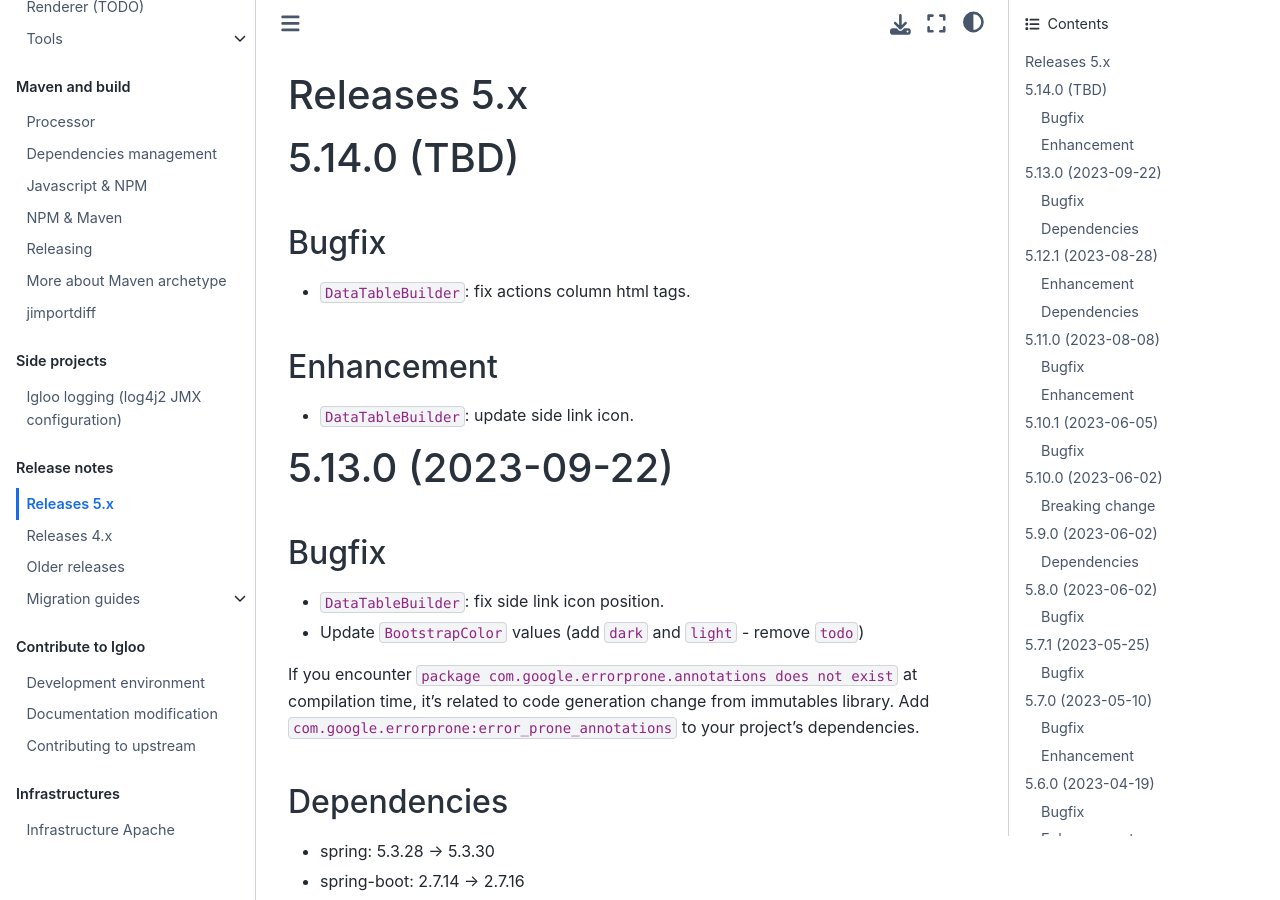
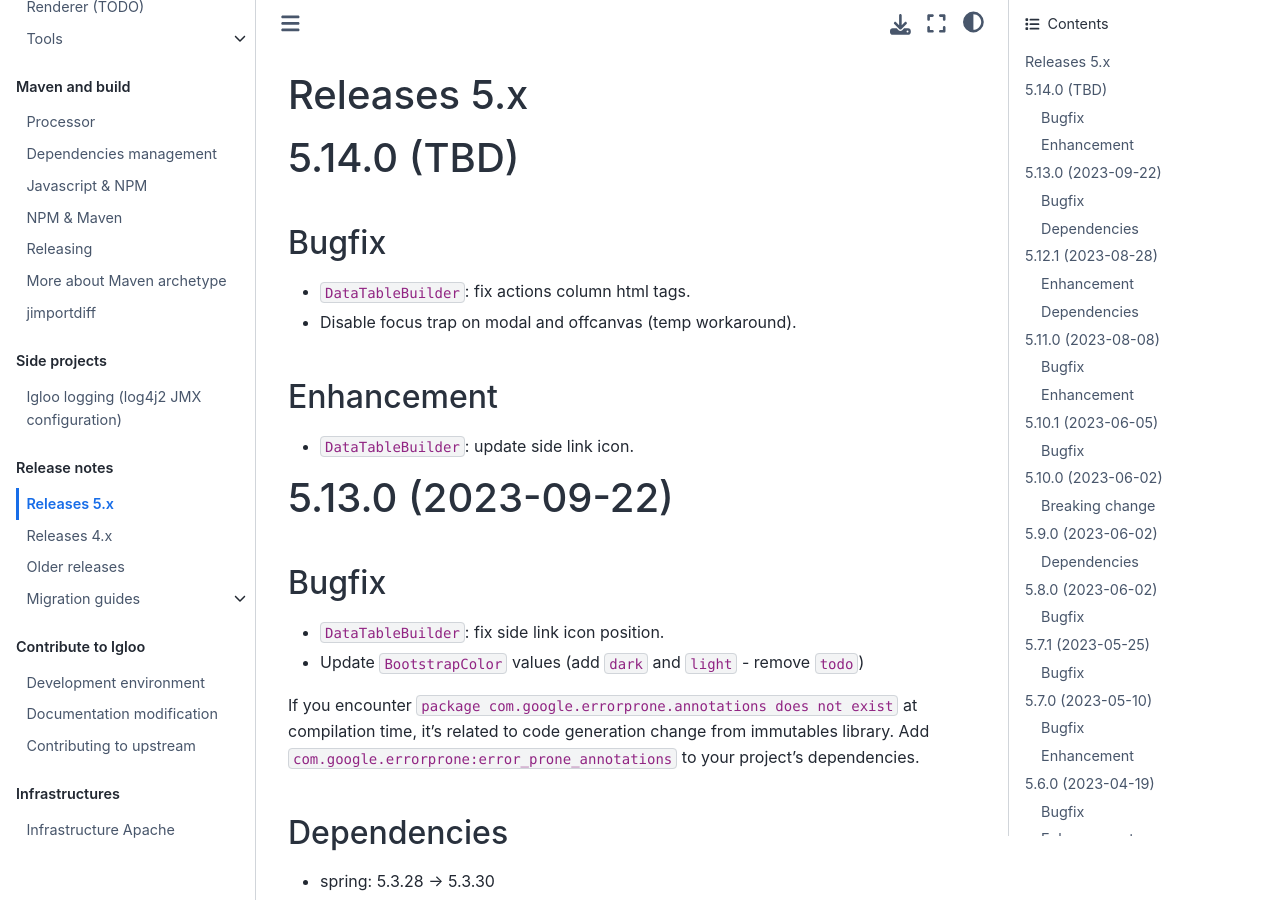
Before and after one commit to igloo-project/igloo-doc, a Sphinx documentation site: the page built from source/release-notes/releases-5.x.md, in a window 1280 px wide and 900 px high. Built offline with Sphinx 7.4.7 and the Sphinx Book theme 1.1.4, drawn with Linux system fonts in a browser that asks for light colours.

Commit message:
Changelog 5.14.0

```diff
--- a/source/release-notes/releases-5.x.md
+++ b/source/release-notes/releases-5.x.md
@@ -7,6 +7,7 @@
 ## Bugfix
 
 * `DataTableBuilder`: fix actions column html tags.
+* Disable focus trap on modal and offcanvas (temp workaround).
 
 ## Enhancement
 
```
